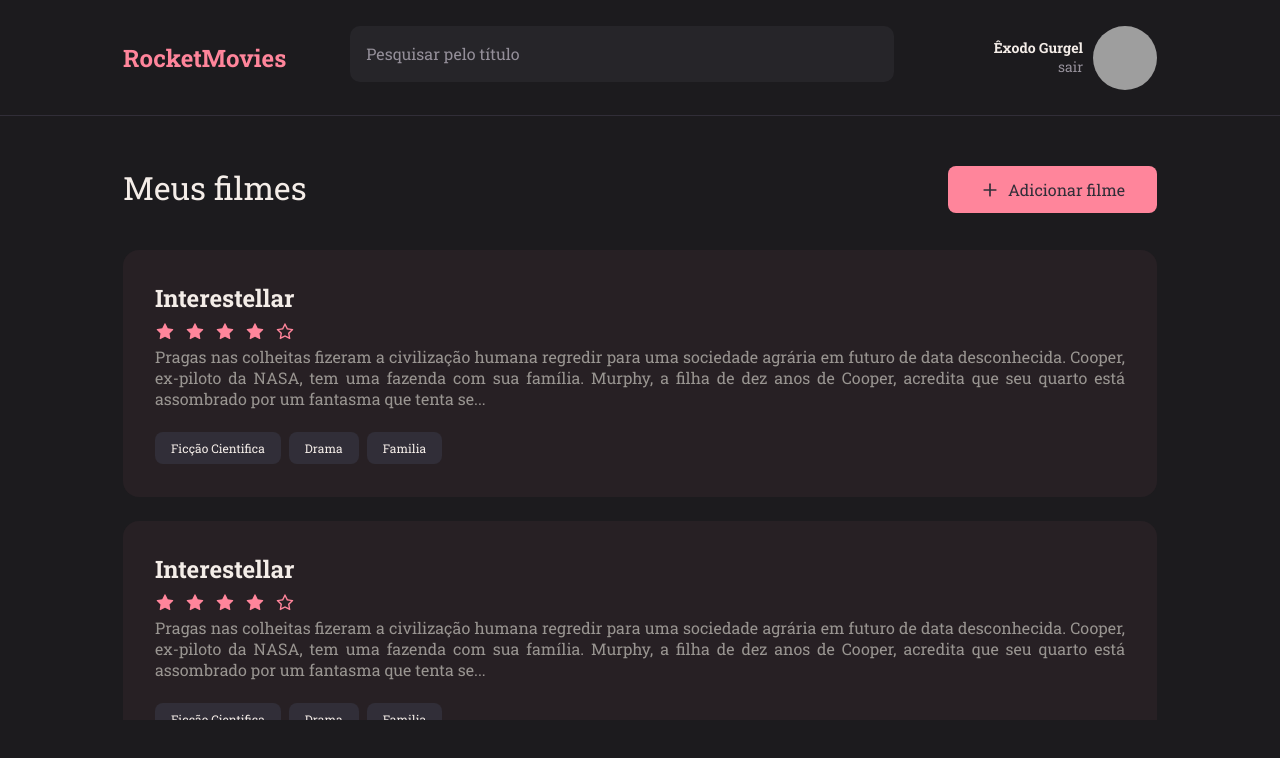
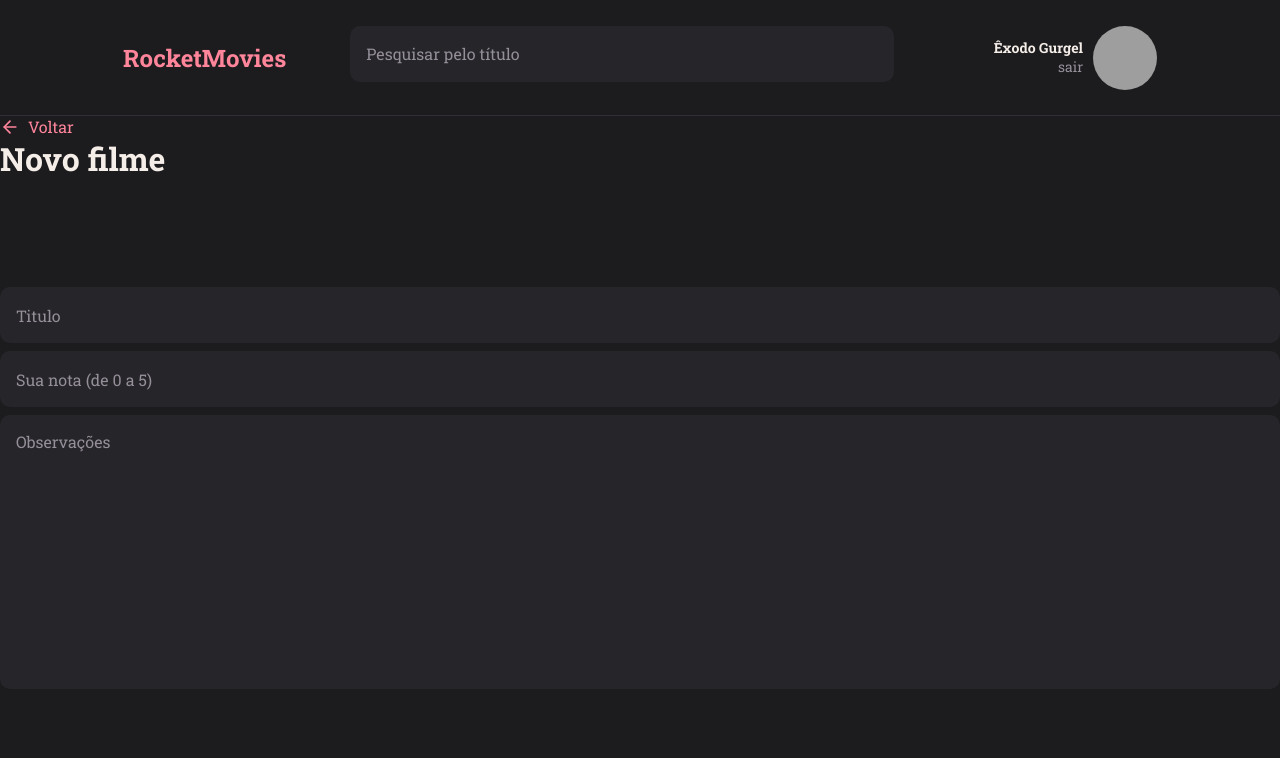
Before and after one commit to exodogurgel/RocketMovies, a React (Vite) app: page / in a window 1280 px wide. Shown: the top 758 px of the page. Built offline with nearby package versions, Linux system fonts and the light colour scheme; grey boxes are pictures that could not be loaded.

Commit message:
created component Textarea

```diff
--- /dev/null
+++ b/src/components/Textarea/index.jsx
@@ -0,0 +1,5 @@
+import { Container } from './styles'
+
+export function Textarea({ value, ...rest }) {
+  return <Container {...rest}>{value}</Container>
+}
--- /dev/null
+++ b/src/components/Textarea/styles.js
@@ -0,0 +1,19 @@
+import styled from 'styled-components'
+
+export const Container = styled.textarea`
+  width: 100%;
+  height: 274px;
+  resize: none;
+  border: none;
+  border-radius: 10px;
+  padding: 16px;
+
+  background-color: ${({ theme }) => theme.COLORS.BACKGROUND_700};
+  color: ${({ theme }) => theme.COLORS.WHITE};
+
+  font-size: 16px;
+
+  &::placeholder {
+    color: ${({ theme }) => theme.COLORS.GRAY_300};
+  }
+`
--- a/src/main.jsx
+++ b/src/main.jsx
@@ -5,13 +5,13 @@ import theme from './styles/theme'
 import GlobalStyles from './styles/global'
 import { ThemeProvider } from 'styled-components'
 
-import { Home } from './pages/Home'
+import { NewMovie } from './pages/NewMovie'
 
 ReactDOM.createRoot(document.getElementById('root')).render(
   <React.StrictMode>
     <ThemeProvider theme={theme}>
       <GlobalStyles />
-      <Home />
+      <NewMovie />
     </ThemeProvider>
   </React.StrictMode>
 )
--- /dev/null
+++ b/src/pages/NewMovie/index.jsx
@@ -0,0 +1,25 @@
+import { Container } from './styles'
+import { FiArrowLeft } from 'react-icons/fi'
+import { Header } from '../../components/Header'
+import { ButtonText } from '../../components/ButtonText'
+import { Input } from '../../components/Input'
+import { Textarea } from '../../components/Textarea'
+
+export function NewMovie() {
+  return (
+    <Container>
+      <Header />
+      <header>
+        <ButtonText title="Voltar" icon={FiArrowLeft} />
+        <h1>Novo filme</h1>
+      </header>
+      <main>
+        <div>
+          <Input type="text" placeholder="Titulo" />
+          <Input type="number" placeholder="Sua nota (de 0 a 5)" />
+        </div>
+        <Textarea placeholder="Observações" />
+      </main>
+    </Container>
+  )
+}
--- /dev/null
+++ b/src/pages/NewMovie/styles.js
@@ -0,0 +1,12 @@
+import styled from 'styled-components'
+
+export const Container = styled.div`
+  width: 100%;
+  height: 100vh;
+
+  display: grid;
+  grid-template-rows: 116px auto;
+  grid-template-areas:
+    'header'
+    'content';
+`
```
